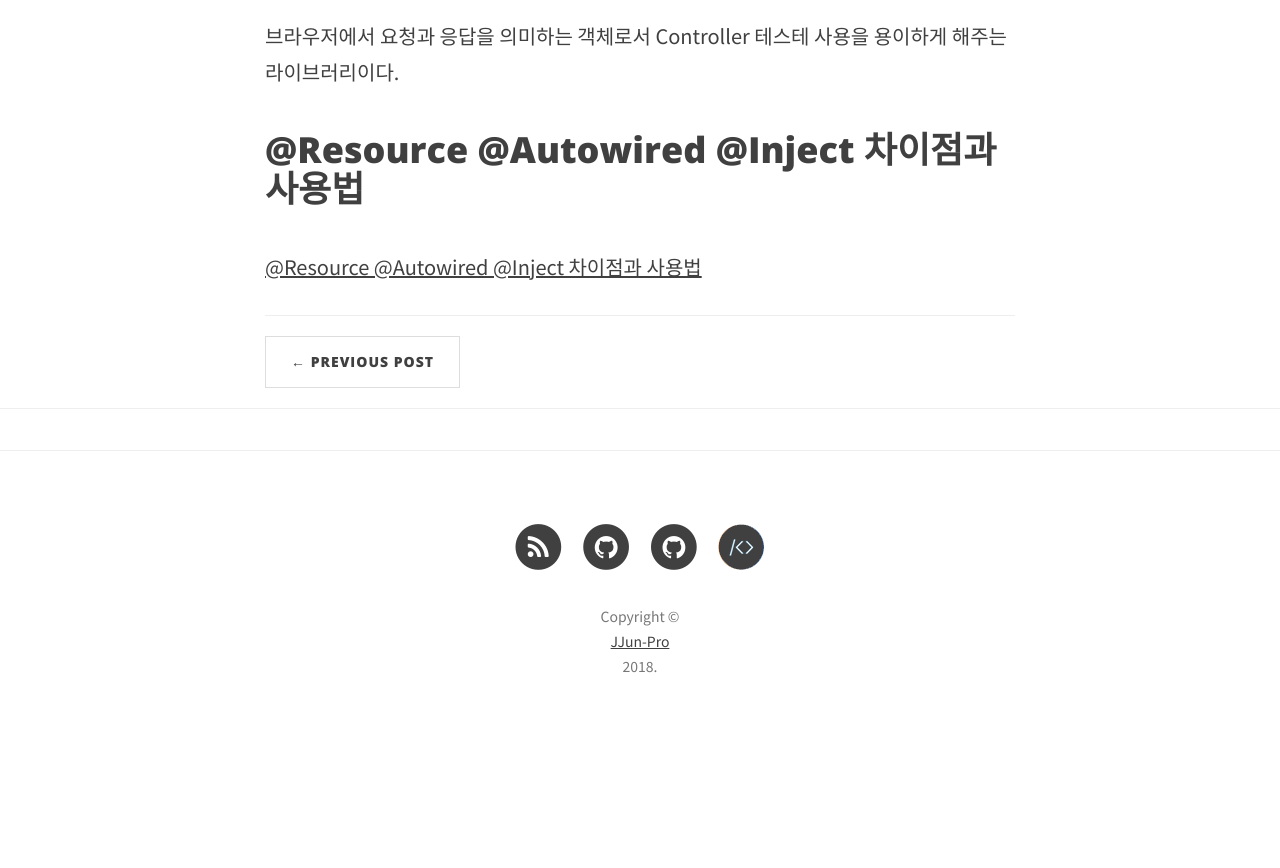
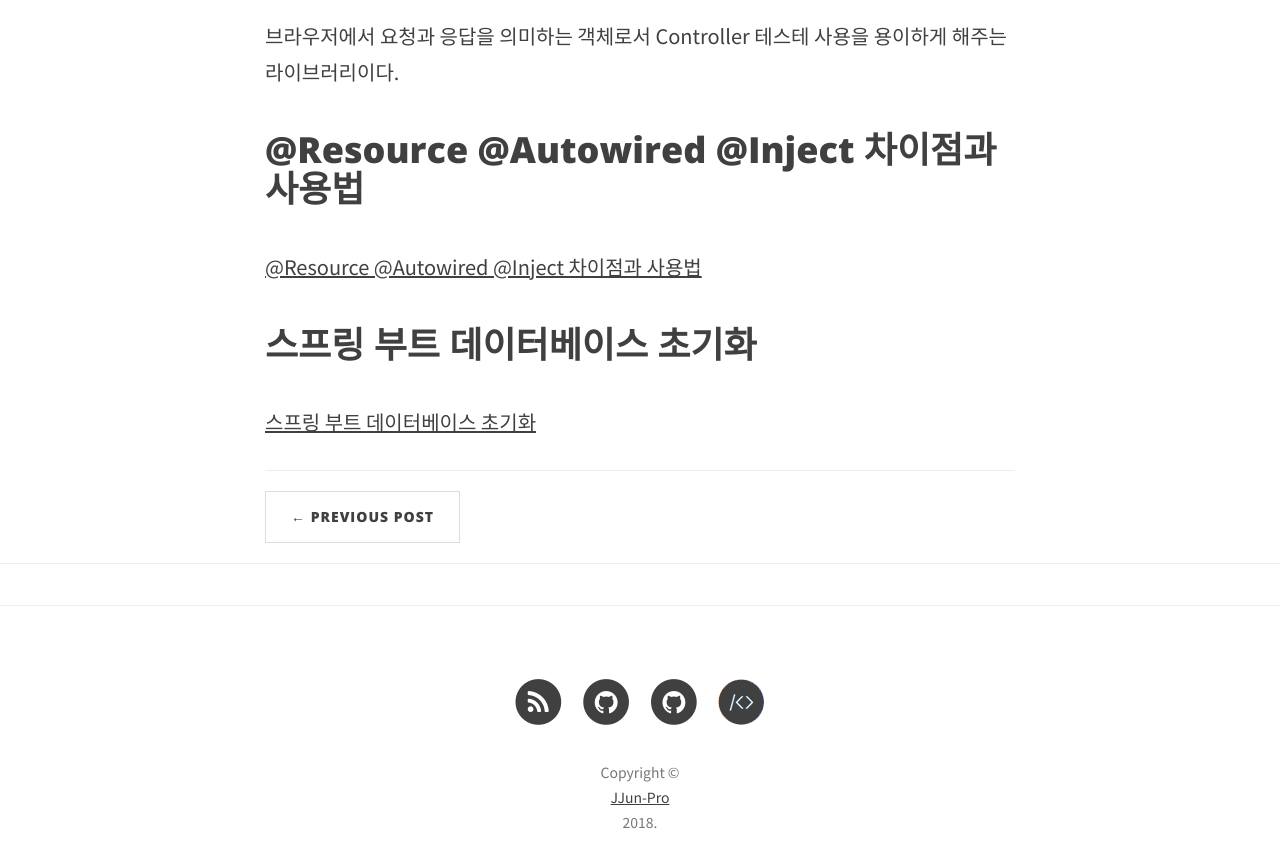
Before and after one commit to alalstjr/jjunpro.github.io, a Jekyll site: the page built from _posts/2019-07-11-Spring Boot Test 노트.md, in a window 1280 px wide and 900 px high, scrolled down 1066 px. Shown: the top 868 px of the window. Built offline with Jekyll 4.4.1, drawn with Linux system fonts in a browser that asks for light colours; nearby versions of some CDN libraries; comment, search, counter and statistics services are not loaded; before the commit the page ends 1811 px from its top, so only the background shows below that.

Commit message:
Update 2019-07-11-Spring Boot Test 노트.md

```diff
--- a/_posts/2019-07-11-Spring Boot Test 노트.md
+++ b/_posts/2019-07-11-Spring Boot Test 노트.md
@@ -20,3 +20,6 @@ category:   JAVA
 # @Resource @Autowired @Inject 차이점과 사용법
 
 <a href="https://itjava.tistory.com/54">@Resource @Autowired @Inject 차이점과 사용법</a>
+
+# 스프링 부트 데이터베이스 초기화
+<a href="https://engkimbs.tistory.com/794">스프링 부트 데이터베이스 초기화</a>
```
